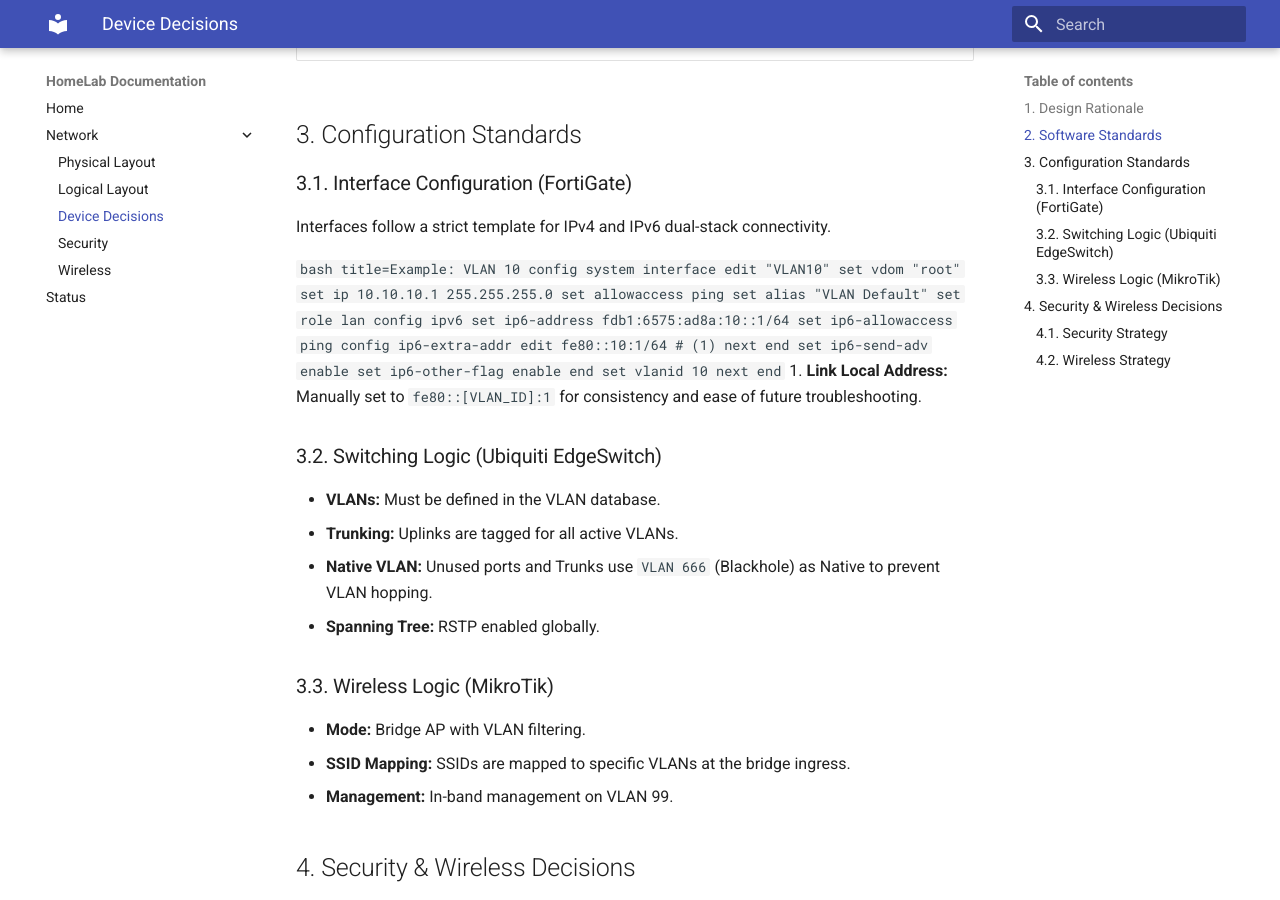
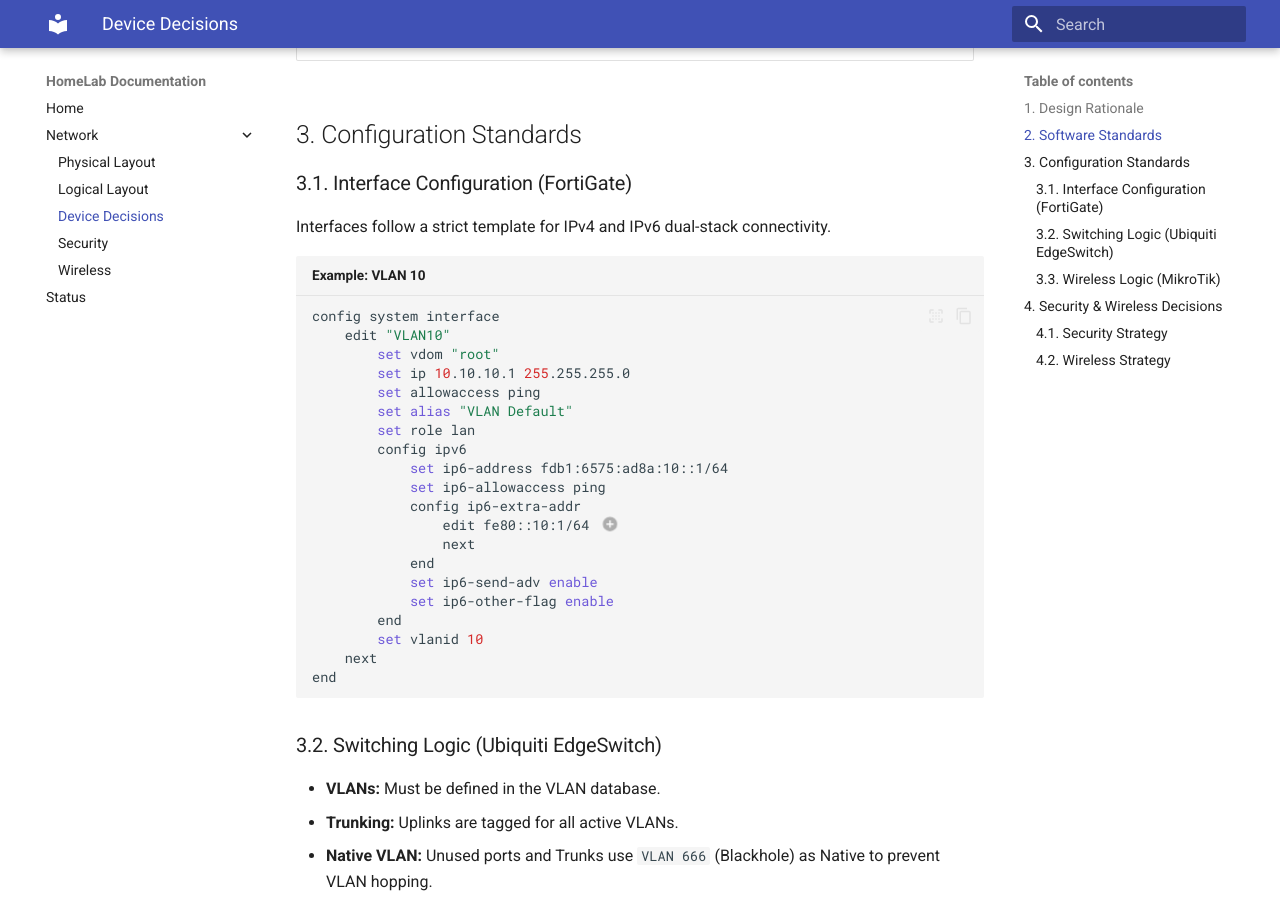
Before and after one commit to DeclerckLouis/homelab, an MkDocs documentation site: the page built from docs/01_network/03_device_decisions.md, in a window 1280 px wide and 900 px high, scrolled down 587 px. Built offline with MkDocs 1.6.1 and Material for MkDocs 9.7.7, drawn with Linux system fonts in a browser that asks for light colours.

Commit message:
fix: codeblock not rendering properly

````diff
--- a/docs/01_network/03_device_decisions.md
+++ b/docs/01_network/03_device_decisions.md
@@ -20,7 +20,7 @@ To ensure stability and feature compatibility, the following software versions a
 ### 3.1. Interface Configuration (FortiGate)
 Interfaces follow a strict template for IPv4 and IPv6 dual-stack connectivity.
 
-```bash title=Example: VLAN 10
+```bash title="Example: VLAN 10"
 config system interface
     edit "VLAN10"
         set vdom "root"
@@ -32,7 +32,7 @@ config system interface
             set ip6-address fdb1:6575:ad8a:10::1/64
             set ip6-allowaccess ping
             config ip6-extra-addr
-                edit fe80::10:1/64 # (1)
+                edit fe80::10:1/64 # (1)!
                 next
             end
             set ip6-send-adv enable
@@ -42,6 +42,7 @@ config system interface
     next
 end
 ```
+
 1.  **Link Local Address:** Manually set to `fe80::[VLAN_ID]:1` for consistency and ease of future troubleshooting.
 
 ### 3.2. Switching Logic (Ubiquiti EdgeSwitch)
````
